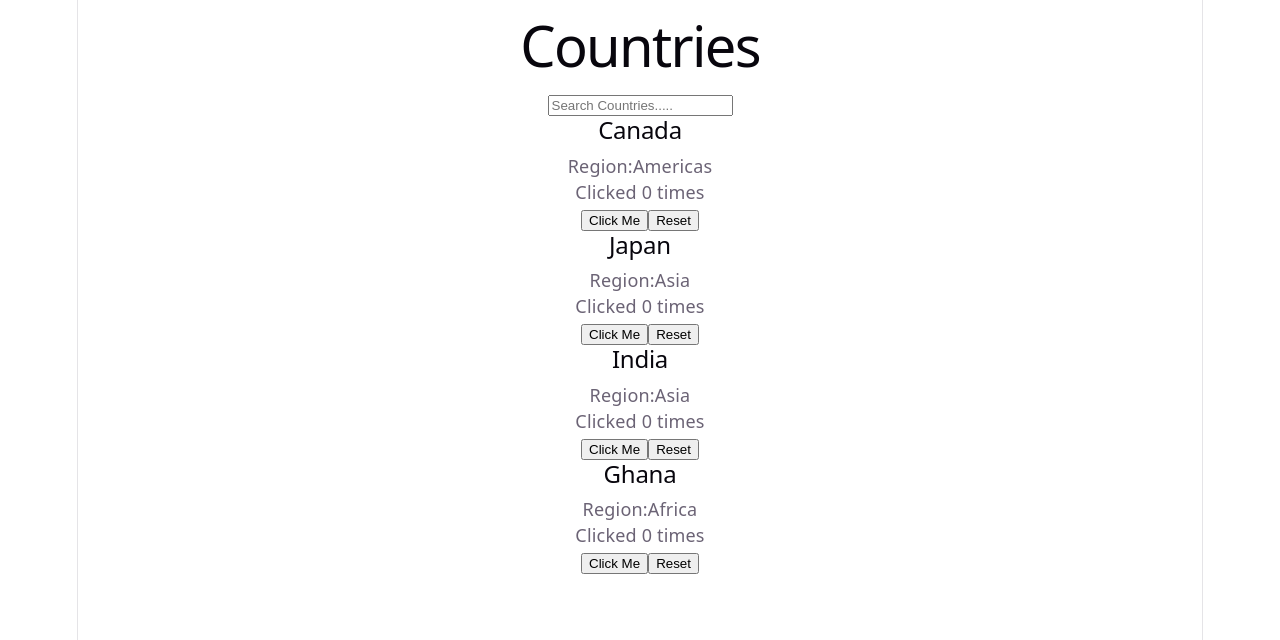
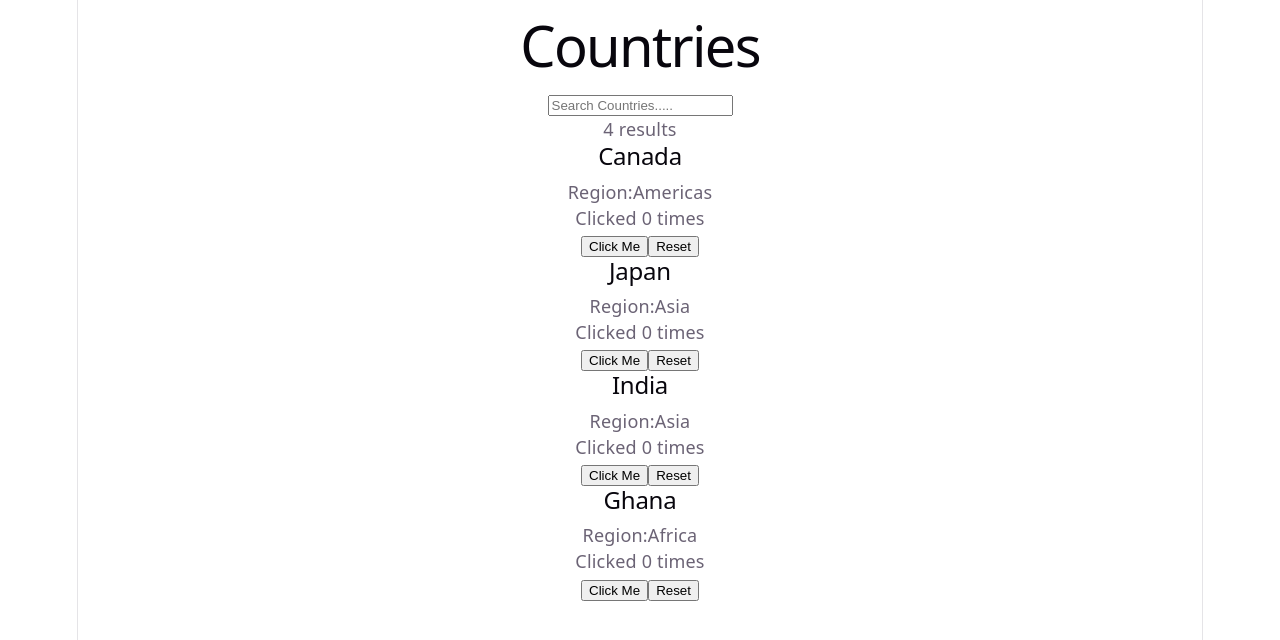
Before and after one commit to PinkMachine19/react-learn-with-ai, a React (Vite) app: page / in a window 1280 px wide. Shown: the top 640 px of the page. Built offline with nearby package versions, Linux system fonts and the light colour scheme.

Commit message:
session-22: derive a case-insensitive filter and result count, no extra state

```diff
--- a/src/App.jsx
+++ b/src/App.jsx
@@ -8,15 +8,19 @@ import { useState } from 'react';
 function App() {
   const [searchTerm ,setSearchTerm] = useState('')
 
+
   function handleSearchTerm(event) {
     setSearchTerm(event.target.value)
   }
 
   const filterdCountries =  countries.filter(c =>
-    c.name.includes(searchTerm)
+    c.name.toLowerCase().includes(searchTerm.toLowerCase())
   )
 
+  const resultCount = filterdCountries.length
+
   return (
+
     <div>
       <h1>Countries</h1>
       <input
@@ -25,6 +29,7 @@ function App() {
          onChange={handleSearchTerm}
          placeholder='Search Countries.....'
       />
+      <p>{resultCount} {resultCount === 1 ? 'result' : 'results'}</p>
       <CountryList countries={filterdCountries} />
     </div>
   );
--- a/src/component/CountryList.jsx
+++ b/src/component/CountryList.jsx
@@ -60,6 +60,7 @@ function CountryList({countries}) {
 
   return (
   <section className='country-list'>
+
     {countries.map(c => (
       <CountryCard key={c.id} name={c.name} region={c.region}/>
     ))}
```
